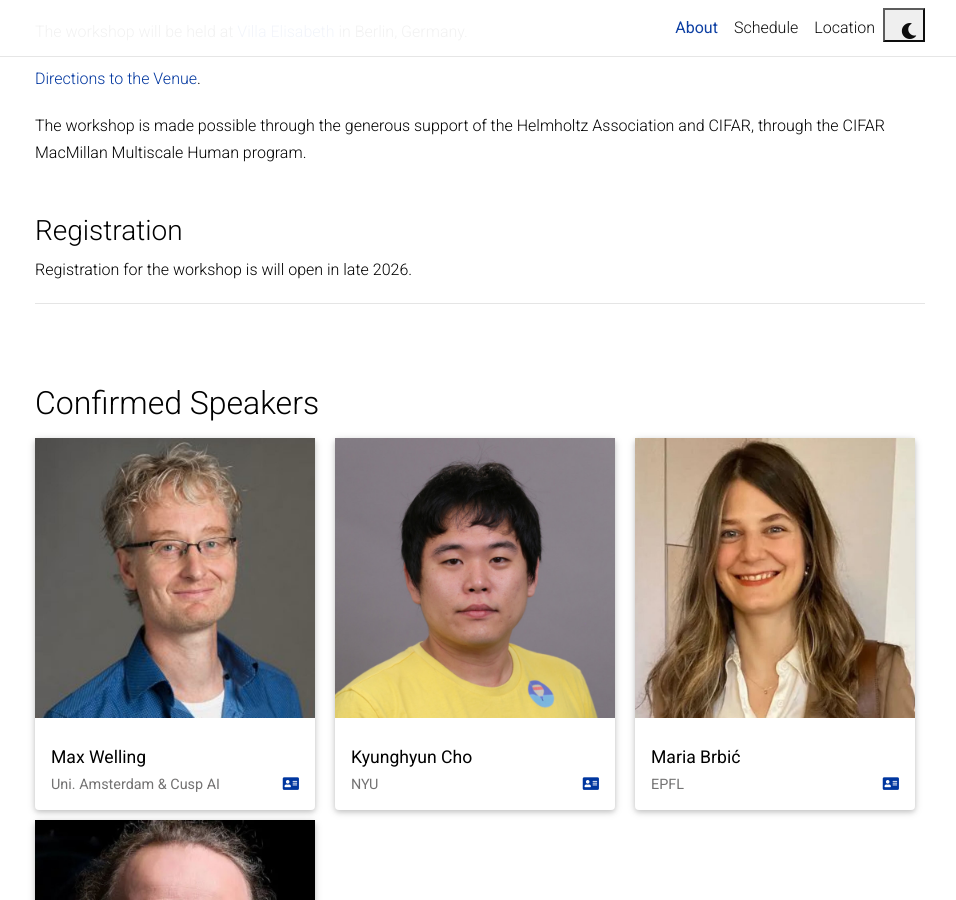
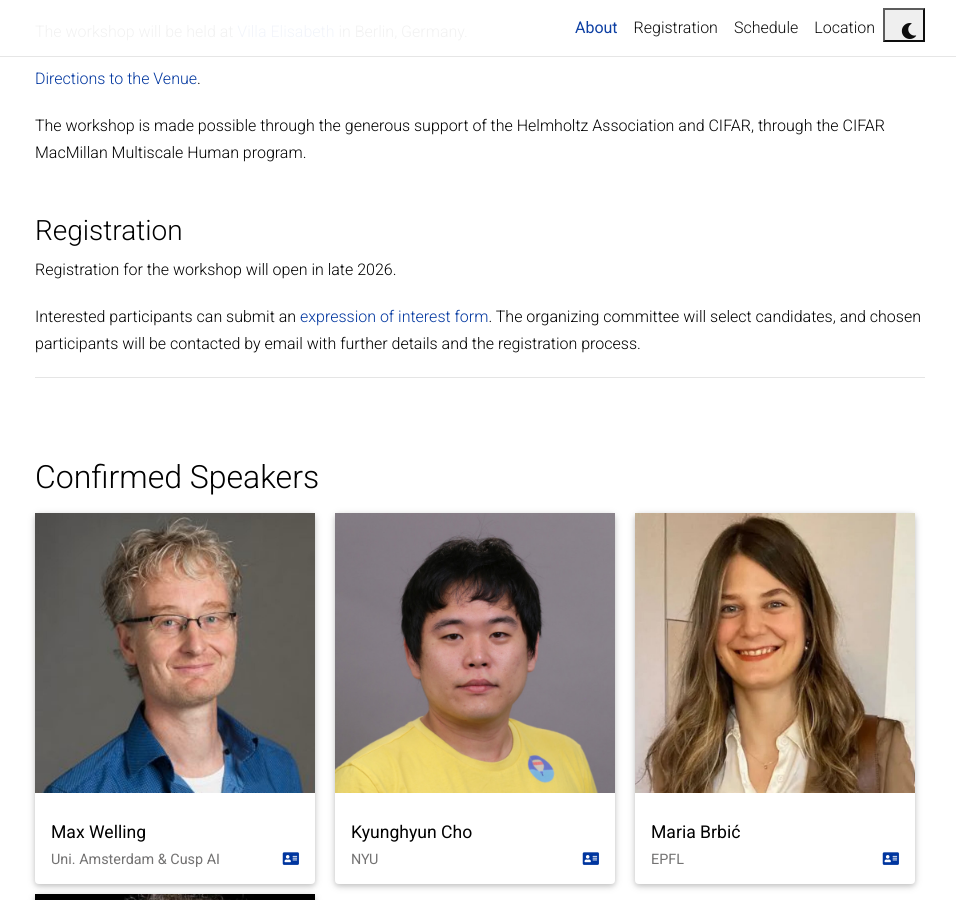
Before and after one commit to edai4science/berlin-2027, a Jekyll site: the page built from _pages/about.md, in a window 1280 px wide and 900 px high, scrolled down 943 px. Shown: the whole window, without its empty margins (160-1116 px from the left). Built offline with Jekyll 4.4.1, drawn with Linux system fonts in a browser that asks for light colours; comment, search, counter and statistics services are not loaded; a style sheet for code colours, icons or effects is not loaded.

Commit message:
Bring back Call for Abstracts as Registration page with expression of interest
- Rename the unpublished Call for Abstracts page to Registration
  (permalink /registration/), drop the placeholder TBD description,
  and republish it
- Restructure to Topics -> Expression of Interest -> Questions,
  dropping the now-redundant Important Dates / Registration Details
  subheadings
- Add the expression of interest form link and selection-process
  details, open to PhD students, postdocs, research scientists (or
  similar in industry), and PIs/faculty/group leaders
- Restore the short expression-of-interest note and link on the
  homepage's Registration section

```diff
--- a/_layouts/workshop.html
+++ b/_layouts/workshop.html
@@ -54,7 +54,8 @@ Modern AI systems for scientific discovery, autonomous experimentation, and lab-
 
   <div class="workshop-section">
     <h3>Registration</h3>
-    <p>Registration for the workshop is will open in late 2026.</p>
+    <p>Registration for the workshop will open in late 2026.</p>
+    <p>Interested participants can submit an <a href="https://docs.google.com/forms/d/e/1FAIpQLSckgm7SV8dZ-9jD8AhIxyGBto6HGj5CoNn8avunF19GWqfVQw/viewform" target="_blank">expression of interest form</a>. The organizing committee will select candidates, and chosen participants will be contacted by email with further details and the registration process.</p>
   </div>
 
     <div class="speakers">
```
Also changed, not shown: _pages/call.md (+6 -9 lines).
